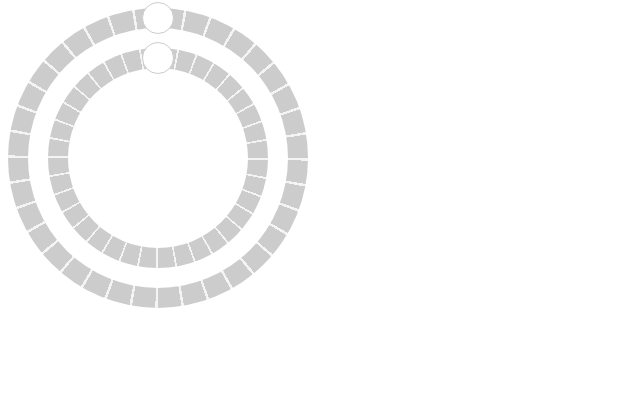
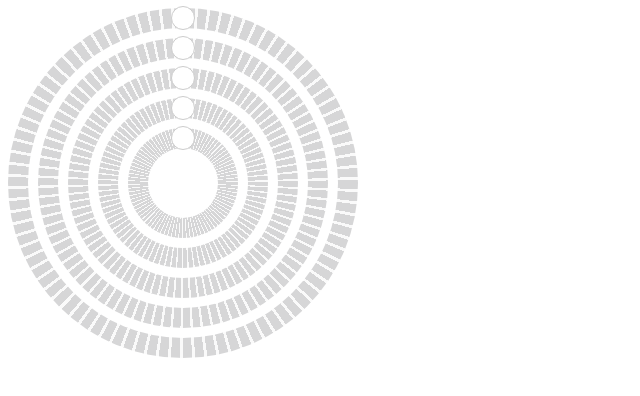
Before and after one commit to babaeinejad/circular-slider, a website with bundled scripts: page src/index.html in a window 1280 px wide. Shown: the whole page, without its empty margins (0-640 px from the left). Built offline with nearby package versions, Linux system fonts and the light colour scheme.

Commit message:
improve styles of the sliders

```diff
--- a/src/index.ts
+++ b/src/index.ts
@@ -13,7 +13,7 @@ const sliderConfig1: SliderConfig = {
   containerId: "container",
   min: 100,
   max: 500,
-  color: "green",
+  color: "purple",
 };
 const sliderConfig2: SliderConfig = {
   id: "daily-budget",
@@ -23,5 +23,32 @@ const sliderConfig2: SliderConfig = {
   color: "blue",
 };
 
+const sliderConfig3: SliderConfig = {
+  id: "transportation-budget",
+  containerId: "container",
+  min: 1000,
+  max: 10000,
+  color: "green",
+};
+
+const sliderConfig4: SliderConfig = {
+  id: "transportation-budget",
+  containerId: "container",
+  min: 1000,
+  max: 10000,
+  color: "orange",
+};
+
+const sliderConfig5: SliderConfig = {
+  id: "transportation-budget",
+  containerId: "container",
+  min: 1000,
+  max: 10000,
+  color: "red",
+};
+
 addSlider(sliderConfig1);
 addSlider(sliderConfig2);
+addSlider(sliderConfig3);
+addSlider(sliderConfig4);
+addSlider(sliderConfig5);
--- a/src/slider/helper.ts
+++ b/src/slider/helper.ts
@@ -4,7 +4,12 @@
  * @param {number} width width of the slider
  * @returns {HTMLElement}
  */
-export function createSliderUi(index: number, radius: number, width: number) {
+export function createSliderUi(
+  index: number,
+  radius: number,
+  width: number,
+  tailWidth: number
+) {
   const sliderContainer = document.createElement("div");
   const activePart = document.createElement("div");
   const innerCircle = document.createElement("div");
@@ -23,6 +28,8 @@ export function createSliderUi(index: number, radius: number, width: number) {
   activePart.style.height = radius * 2 + "px";
   innerCircle.style.width = (radius - width) * 2 + "px";
   innerCircle.style.height = (radius - width) * 2 + "px";
+  tail.style.width = tailWidth + "px";
+  tail.style.height = tailWidth + "px";
 
   sliderContainer.append(activePart, innerCircle, tail);
 
--- a/src/slider/slider.css
+++ b/src/slider/slider.css
@@ -5,10 +5,10 @@
   border-radius: 100%;
 
   background-image: repeating-conic-gradient(
-    #f4f4f4 0deg,
-    #f4f4f4 1deg,
-    #ccc 1deg,
-    #ccc 10deg
+    #fafafa 0deg,
+    #fafafa 1deg,
+    #d6d6d7 1deg,
+    #d6d6d7 4deg
   );
 }
 
@@ -17,6 +17,7 @@
   position: absolute;
   inset: 0;
   margin: auto;
+  opacity: 0.7;
 }
 
 .inner-circle {
@@ -29,8 +30,6 @@
 
 .tail {
   position: absolute;
-  height: 32px;
-  width: 32px;
   background-color: white;
   border-radius: 100%;
   border: 1px solid #ccc;
--- a/src/slider/slider.ts
+++ b/src/slider/slider.ts
@@ -28,7 +28,6 @@ export function renderSlider(
 
   const currentIndex = (container?.childNodes.length ?? 0) + 1;
   const sliderConfig: SliderConfig = {
-    radius: config.radius ?? getSliderRadius(container!),
     min: config.min ?? 0,
     max: config.max ?? 100,
     step: config.step ?? 1,
@@ -36,7 +35,8 @@ export function renderSlider(
     id: config.id ?? `slider-${currentIndex}`,
     containerId: config.containerId,
     sliderWidth: 20,
-    tailWidth: 32,
+    tailWidth: 24,
+    radius: config.radius ?? getSliderRadius(container!, 20),
   };
 
   const sliderState: SliderState = {
@@ -48,7 +48,8 @@ export function renderSlider(
   const { slider, tail, activePart } = createSliderUi(
     currentIndex,
     sliderConfig.radius!,
-    sliderConfig.sliderWidth!
+    sliderConfig.sliderWidth!,
+    sliderConfig.tailWidth!
   );
 
   container?.append(slider);
@@ -71,7 +72,7 @@ export function renderSlider(
       );
 
       if (
-        Math.abs(sliderState.angle - angle) > Math.max(sliderConfig.step!, 10)
+        Math.abs(sliderState.angle - angle) > Math.max(sliderConfig.step!, 100)
       ) {
         return;
       }
--- a/src/slider/utilities.ts
+++ b/src/slider/utilities.ts
@@ -82,14 +82,16 @@ export function changeGradient(
   element.style.backgroundImage = gradient;
 }
 
-export function getSliderRadius(container: HTMLElement) {
+export function getSliderRadius(container: HTMLElement, sliderWidth: number) {
   if (!container) {
     return;
   }
   const containerWidth =
-    Math.floor(container.offsetWidth / 2) - container.childNodes.length * 40;
+    Math.floor(container.offsetWidth / 2) -
+    container.childNodes.length * (sliderWidth + 10);
   const containerHeight =
-    Math.floor(container.offsetHeight / 2) - container.childNodes.length * 40;
+    Math.floor(container.offsetHeight / 2) -
+    container.childNodes.length * (sliderWidth + 10);
   return Math.min(containerWidth, containerHeight);
 }
 
--- a/src/styles.css
+++ b/src/styles.css
@@ -1,5 +1,5 @@
 .container {
-  width: 300px;
-  height: 300px;
+  width: 350px;
+  height: 350px;
   position: relative;
 }
```
